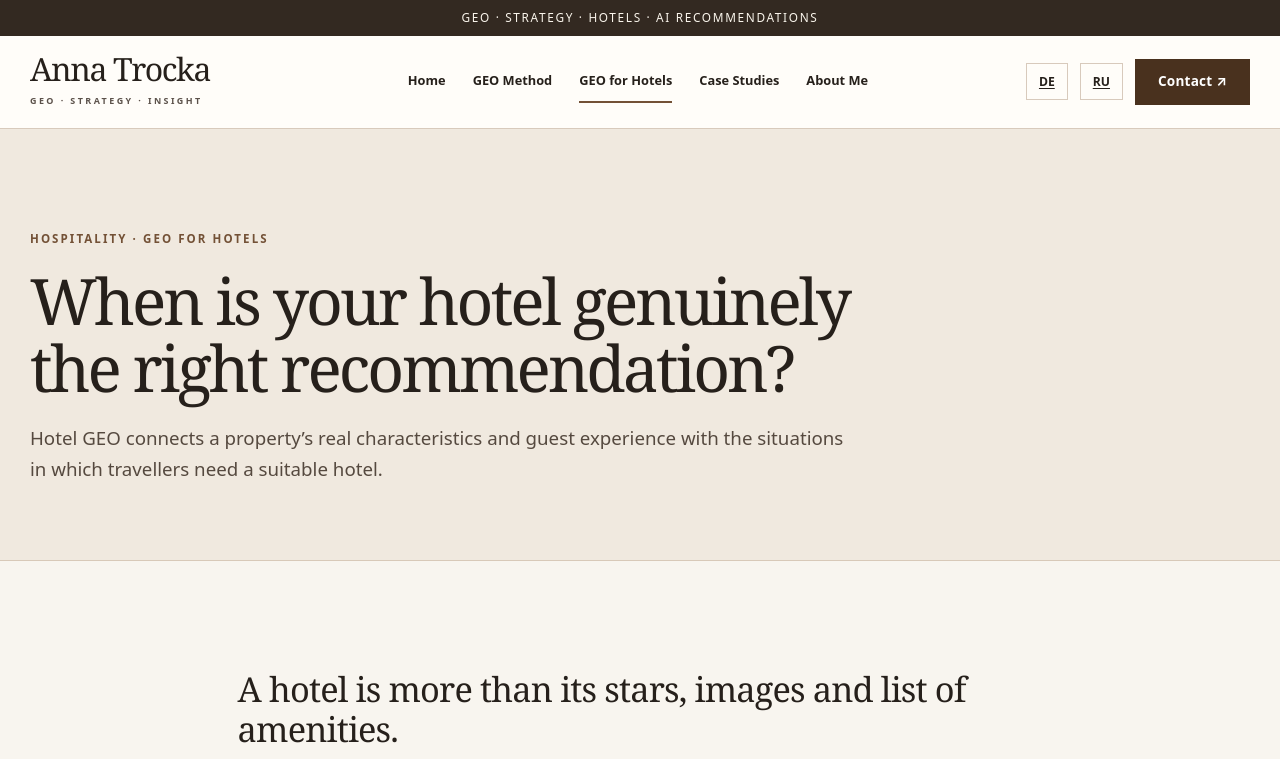
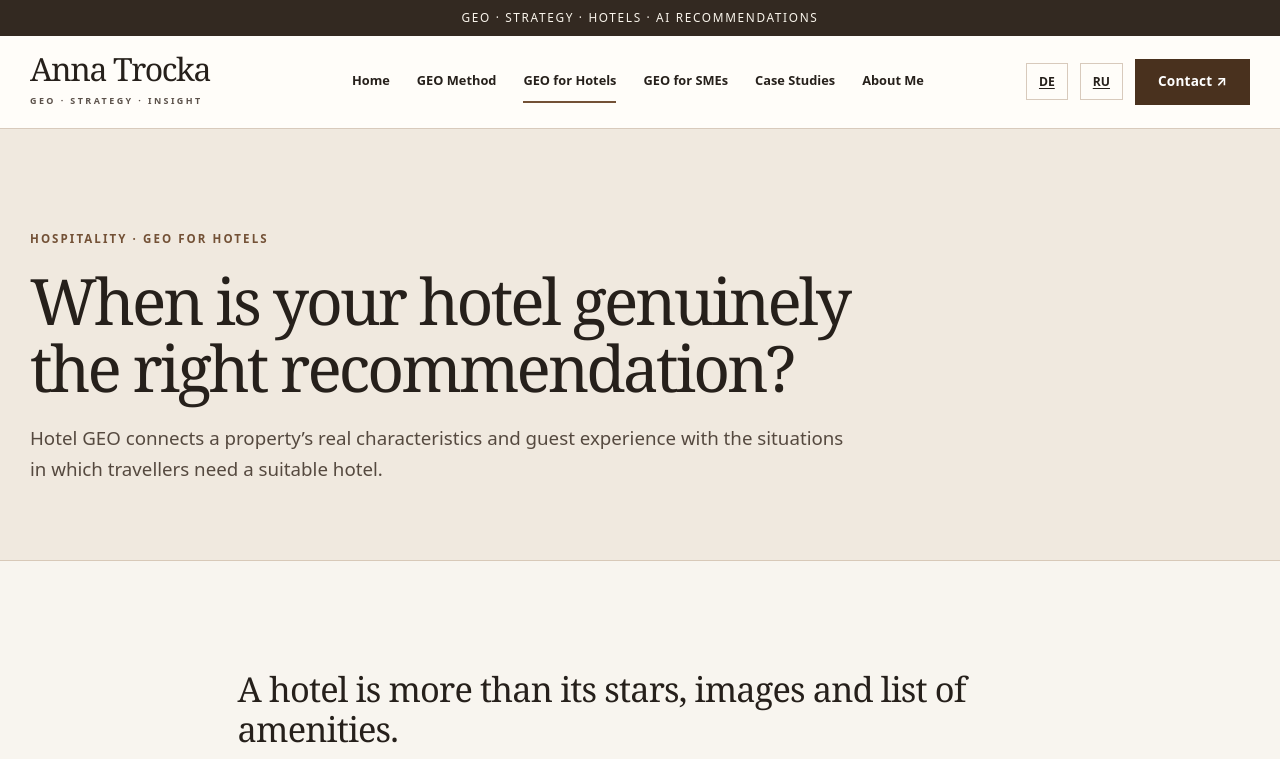
Before and after one commit to AnnaTrocka306/AnnaTrocka-GEO, a plain HTML site: page en/hotels/index.html in a window 1280 px wide. Shown: the top 759 px of the page. Drawn offline with Linux system fonts and the light colour scheme.

Commit message:
Link GEO for SMEs after GEO for Hotels in English navigation

```diff
--- a/en/hotels/index.html
+++ b/en/hotels/index.html
@@ -22,7 +22,7 @@
 <link rel="sitemap" type="application/xml" href="https://annatrocka306.github.io/AnnaTrocka-GEO/sitemap.xml">
 </head>
 <body>
-<a class="skip" href="#main">Skip to main content</a><div class="topline">GEO · Strategy · Hotels · AI Recommendations</div><header class="masthead"><div class="wrap header-inner"><a class="brand" href="../../en/" aria-label="Anna Trocka — home"><span class="brand-name">Anna Trocka</span><span class="brand-sub">GEO · Strategy · Insight</span></a><nav class="nav" aria-label="Main navigation"><a href="../../en/">Home</a><a href="../../en/methodology/">GEO Method</a><a href="../../en/hotels/" aria-current="page">GEO for Hotels</a><a href="../../en/case-studies/">Case Studies</a><a href="../../en/about/">About Me</a></nav><div class="head-actions"><a class="lang" href="../../de/hotels/" lang="de" aria-label="German version of this page">DE</a><a class="lang" href="../../ru/hotels/" lang="ru" aria-label="Russian version of this page">RU</a><a class="button" href="../../en/contact/">Contact ↗</a><details class="mobile-menu"><summary aria-label="Open or close menu">☰ Menu</summary><nav class="mobile-links" aria-label="Mobile navigation"><a href="../../en/">Home</a><a href="../../en/methodology/">GEO Method</a><a href="../../en/hotels/">GEO for Hotels</a><a href="../../en/case-studies/">Case Studies</a><a href="../../en/about/">About Me</a><a href="../../en/contact/">Contact</a></nav></details></div></div></header>
+<a class="skip" href="#main">Skip to main content</a><div class="topline">GEO · Strategy · Hotels · AI Recommendations</div><header class="masthead"><div class="wrap header-inner"><a class="brand" href="../../en/" aria-label="Anna Trocka — home"><span class="brand-name">Anna Trocka</span><span class="brand-sub">GEO · Strategy · Insight</span></a><nav class="nav" aria-label="Main navigation"><a href="../../en/">Home</a><a href="../../en/methodology/">GEO Method</a><a href="../../en/hotels/" aria-current="page">GEO for Hotels</a><a href="../../en/kmu/">GEO for SMEs</a><a href="../../en/case-studies/">Case Studies</a><a href="../../en/about/">About Me</a></nav><div class="head-actions"><a class="lang" href="../../de/hotels/" lang="de" aria-label="German version of this page">DE</a><a class="lang" href="../../ru/hotels/" lang="ru" aria-label="Russian version of this page">RU</a><a class="button" href="../../en/contact/">Contact ↗</a><details class="mobile-menu"><summary aria-label="Open or close menu">☰ Menu</summary><nav class="mobile-links" aria-label="Mobile navigation"><a href="../../en/">Home</a><a href="../../en/methodology/">GEO Method</a><a href="../../en/hotels/">GEO for Hotels</a><a href="../../en/kmu/">GEO for SMEs</a><a href="../../en/case-studies/">Case Studies</a><a href="../../en/about/">About Me</a><a href="../../en/contact/">Contact</a></nav></details></div></div></header>
 <main id="main"><header class="page-intro"><div class="wrap"><div class="inner"><span class="eyebrow">Hospitality · GEO for hotels</span><h1>When is your hotel genuinely the right recommendation?</h1><p>Hotel GEO connects a property’s real characteristics and guest experience with the situations in which travellers need a suitable hotel.</p></div></div></header>
 <div class="wrap reading"><h2>A hotel is more than its stars, images and list of amenities.</h2><p>A couple might be looking for peace and private spa changing facilities. A family might need spacious rooms and suitable activities for children. Other guests may seek a specific wellness experience or a quiet retreat.</p><p>To make a useful recommendation, these individual expectations must match the hotel’s <strong>real, verifiable features</strong>. Generic marketing adjectives do not achieve that.</p>
 <h2>How I investigate a hotel</h2><div class="steps"><div class="step"><h3>Digital expectations</h3><p>Which features are described publicly, and which associations appear in AI responses?</p></div><div class="step"><h3>Real Guest Experience</h3><p>Which attributes can I observe personally as a guest and document reliably?</p></div><div class="step"><h3>Recommendation Gap</h3><p>Where do the actual experience, available information and potential recommendations diverge?</p></div></div>
```
